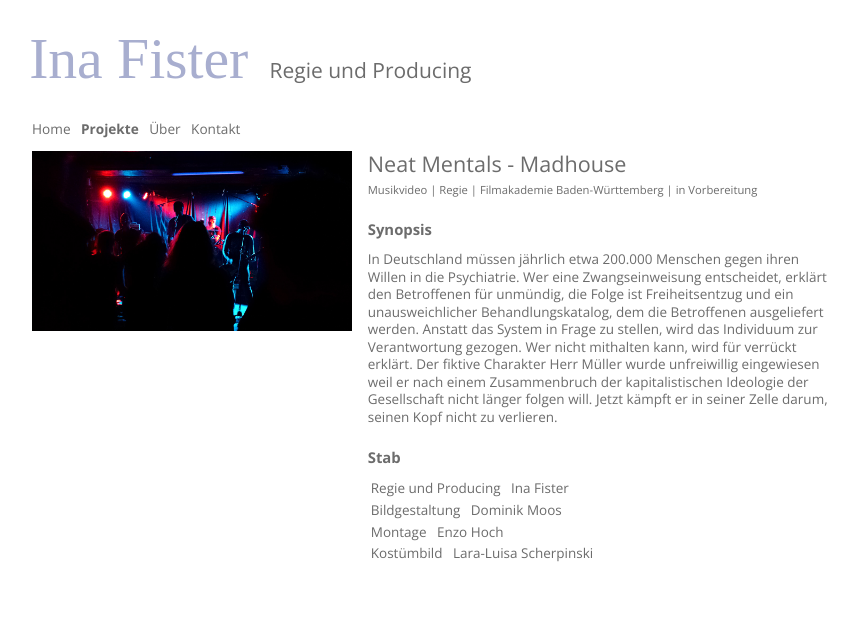
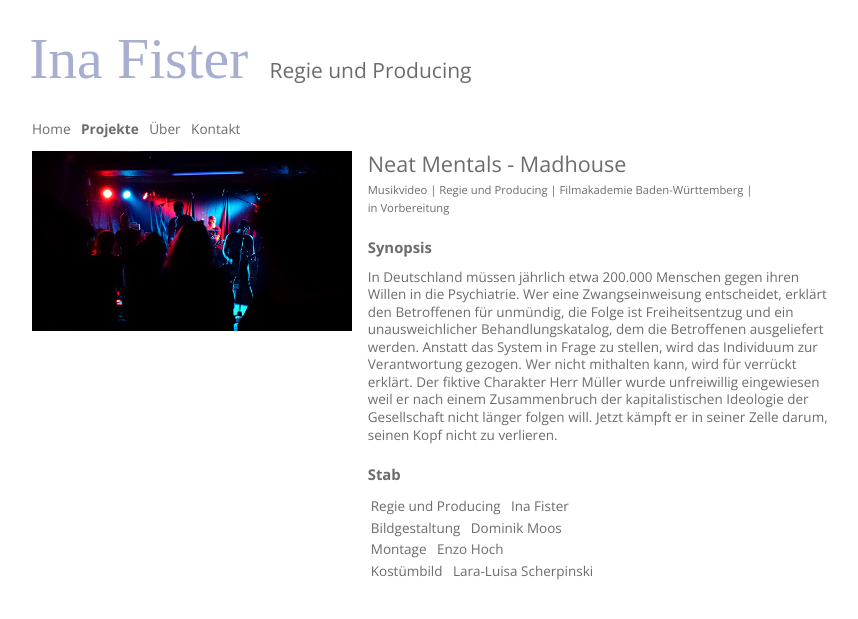
Before and after one commit to fisterfilms/fisterfilms.de, a Jekyll site: the page built from _projekte/neat-mentals-madhouse.md, in a window 1280 px wide. Shown: the top 619 px of the page, without its empty margins (208-1066 px from the left). Built offline with Jekyll 4.4.1, drawn with Linux system fonts in a browser that asks for light colours; some web fonts are replaced.

Commit message:
Update neat-mentals-madhouse.md

```diff
--- a/_projekte/neat-mentals-madhouse.md
+++ b/_projekte/neat-mentals-madhouse.md
@@ -15,7 +15,7 @@ credits:
     - [Kostümbild, Lara-Luisa Scherpinski]
 filminfo:
     - Musikvideo
-    - Regie
+    - Regie und Producing
     - Filmakademie Baden-Württemberg
     - in&nbsp;Vorbereitung
 ---
```
